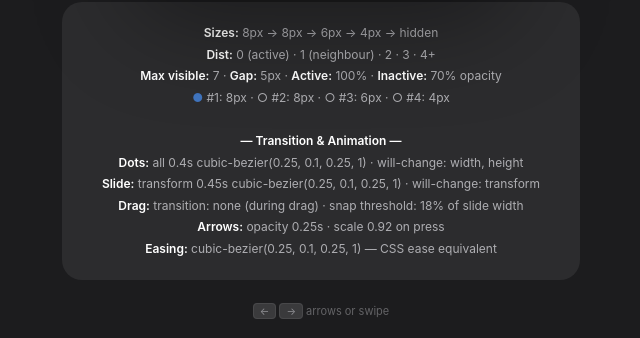
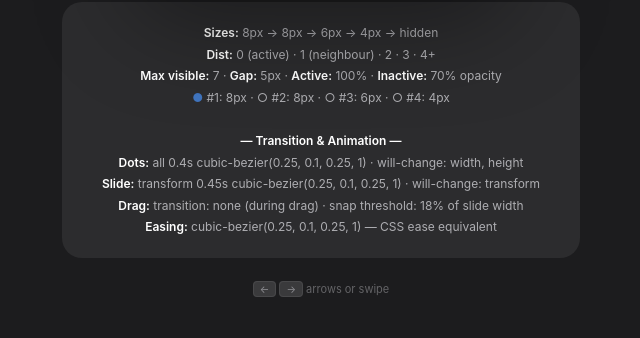
Before and after one commit to mariaiontseva/sq-smart-slider, a plain HTML site: page demo-sq-dots.html in a window 1280 px wide. Shown: the part 581-919 px from the top of the page, without its empty margins (319-959 px from the left). After the commit the page ends 897 px from the top, so only its background shows below. Drawn offline with Linux system fonts and the light colour scheme.

Commit message:
Remove arrows spec line
Co-Authored-By: Claude Opus 4.6 <noreply@anthropic.com>

```diff
--- a/demo-sq-dots.html
+++ b/demo-sq-dots.html
@@ -284,7 +284,6 @@ function update(page) {
       `<span class="white">Dots:</span> all 0.4s cubic-bezier(0.25, 0.1, 0.25, 1) · will-change: width, height<br>` +
       `<span class="white">Slide:</span> transform 0.45s cubic-bezier(0.25, 0.1, 0.25, 1) · will-change: transform<br>` +
       `<span class="white">Drag:</span> transition: none (during drag) · snap threshold: 18% of slide width<br>` +
-      `<span class="white">Arrows:</span> opacity 0.25s · scale 0.92 on press<br>` +
       `<span class="white">Easing:</span> cubic-bezier(0.25, 0.1, 0.25, 1) — CSS ease equivalent`;
   }
 }
```
Also changed, not shown: index.html (+0 -1 lines).
